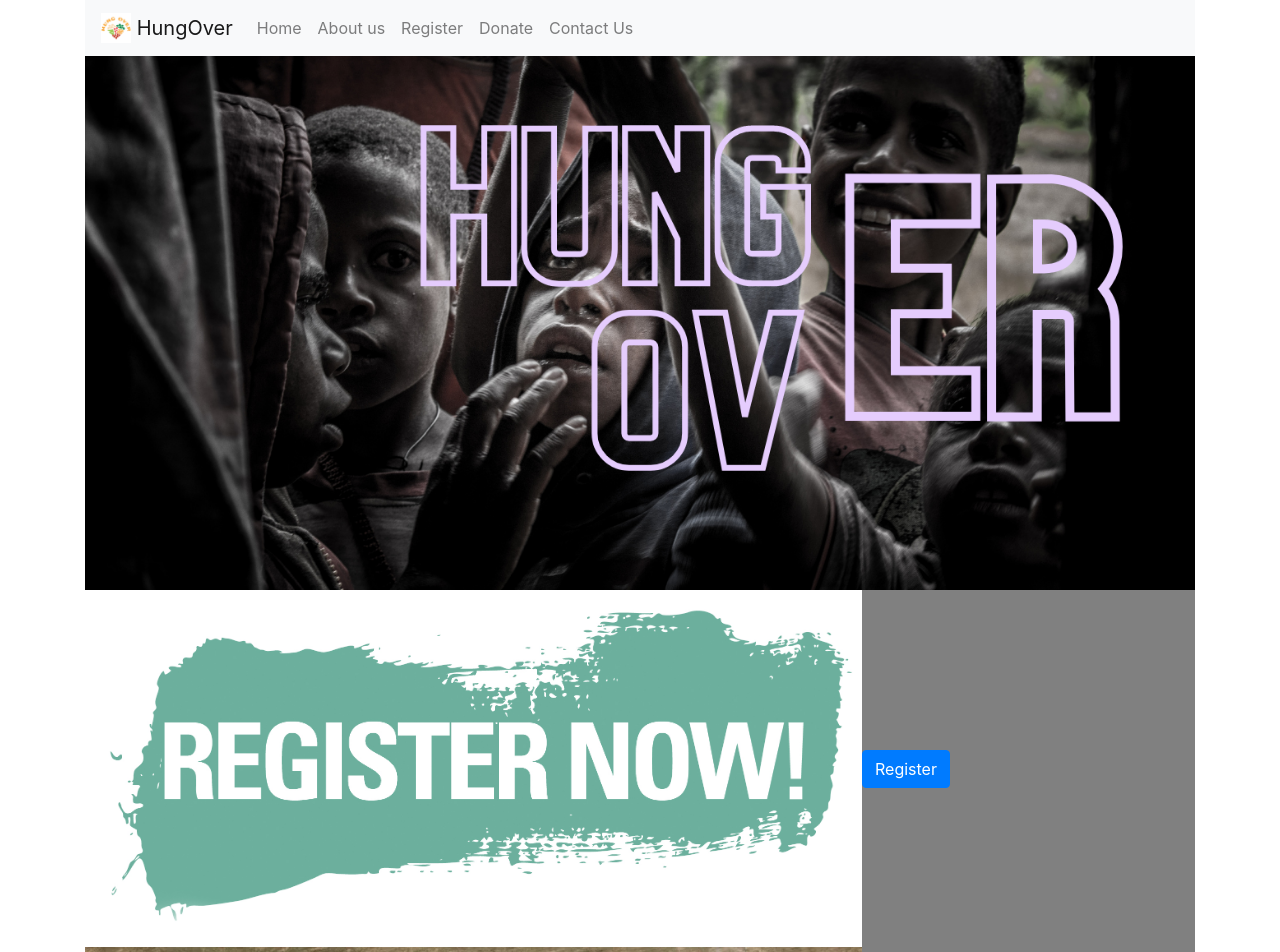
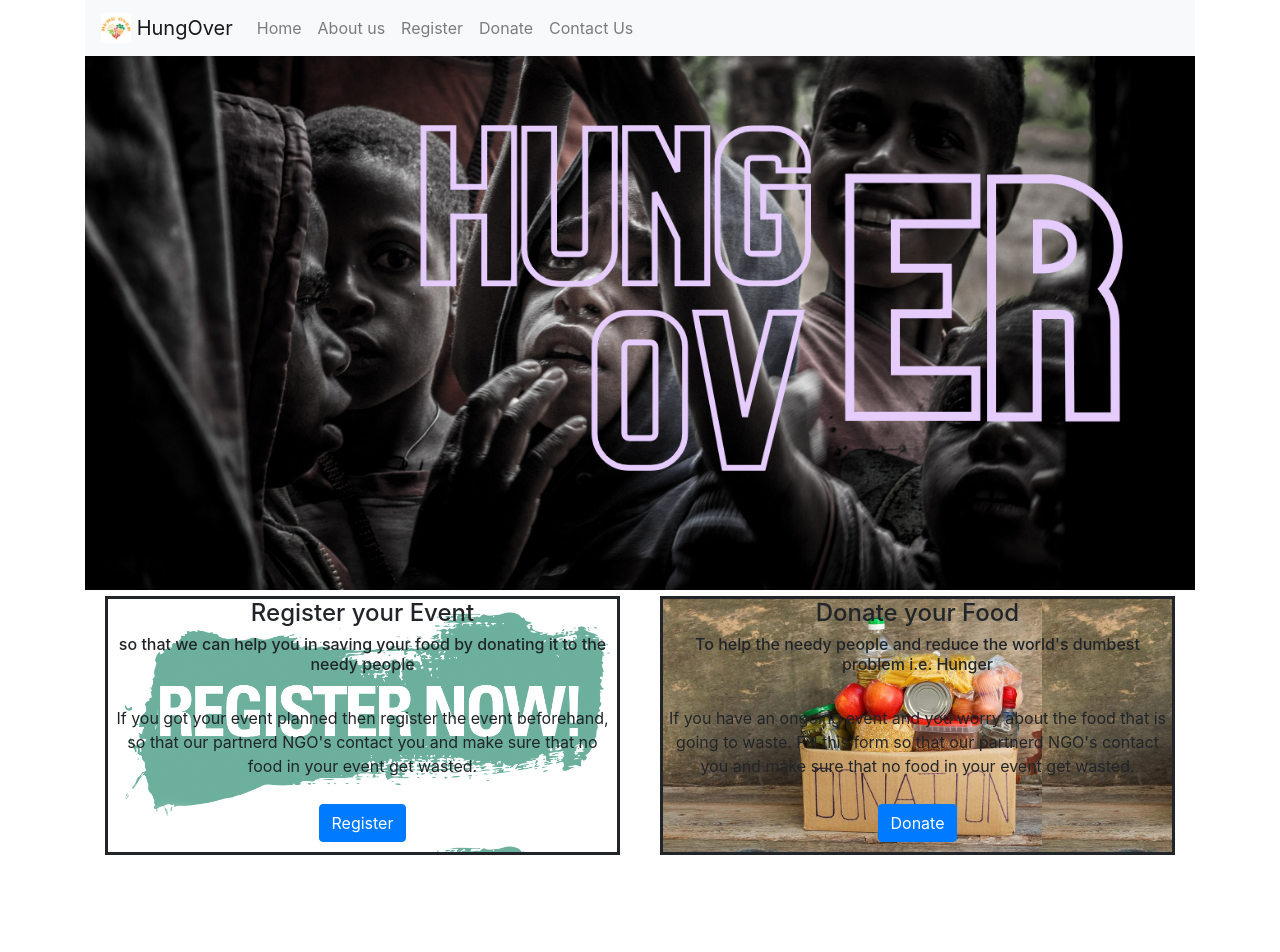
Before and after one commit to cosmo3769/HungOver, a React (Create React App) app in the folder app/: page / in a window 1280 px wide. Shown: the top 952 px of the page. After the commit the page ends 860 px from the top, so only its background shows below. Built offline with nearby package versions, Linux system fonts and the light colour scheme; no server answers.

Commit message:
modification in the register and donate section

```diff
--- a/app/src/components/DonationForm.js
+++ b/app/src/components/DonationForm.js
@@ -5,6 +5,9 @@ import Modal from 'react-bootstrap/Modal';
 import Button from 'react-bootstrap/Button';
 // import { Container, Col, Form, FormGroup, Label, Input, Button } from 'reactstrap';
 import Form from 'react-bootstrap/Form';
+import Row from 'react-bootstrap/Row';
+import Container from 'react-bootstrap/Container';
+import Col from 'react-bootstrap/Col';
 
 import Navbar from 'react-bootstrap/Navbar';
 import Nav from 'react-bootstrap/Nav';
@@ -112,7 +115,8 @@ export default function DonationForm() {
     }
 
     return (
-        <div className="main-container">
+        <>
+            {/* <div className="main-container"> */}
                 <Navbar bg="light" variant="light" expand="lg">
                     <Navbar.Brand href="#home">
                         <img
@@ -141,20 +145,36 @@ export default function DonationForm() {
                             alt="some poor childrens with company name"
                             width="100%"/>
                     </div>
+                <Container>
+                    <Row>
+                        <Col>
+                            <div className="register">
+                                <div className="register-instruction">
+                                    <h4 className="heading">Register your Event</h4>
+                                    <h6>so that we can help you in saving your food by donating it to the needy people</h6>
+                                    <br />
+                                    <p className="instructional-content"> If you got your event planned then register the event beforehand, so that our partnerd NGO's contact you and make sure that no food in your event get wasted.</p>
+                                </div>
+                                    {/* <img src={registerimg} width="70%" height="70%" position="relative" left="0px" alt="register"/> */}
+                                    <Button onClick={handleModalBeforeEvent}>Register</Button>{' '}
 
-            <div className="register">
-                <div className="register-img">
-                    <img src={registerimg} width="70%" height="70%" position="relative" left="0px" alt="register"/>
-                    <Button onClick={handleModalBeforeEvent}>Register</Button>{' '}
                             </div>
+                        </Col>
+                        <Col>
+                            <div className="donate">
+                                <div className="donate-instruction">
+                                   <h4 className="heading">Donate your Food</h4>
+                                   <h6>To help the needy people and reduce the world's dumbest problem i.e. Hunger</h6>
+                                   <br />
+                                   <p className="instructional-content"> If you have an ongoing event and you worry about the food that is going to waste. Fill this form so that our partnerd NGO's contact you and make sure that no food in your event get wasted.</p>
                                 </div>
+                                    {/* <img src={donateimg} width="70%" height="50%" position="relative" left="0px" alt="donate"/> */}
+                                    <Button onClick={handleModalAfterEvent}>Donate</Button>
 
-            <div className="donate">
-                <div className="donate-img">
-                    <img src={donateimg} width="70%" height="50%" position="relative" left="0px" alt="donate"/>
-                    <Button onClick={handleModalAfterEvent}>Donate</Button>
                             </div>
-            </div>
+                        </Col>
+                    </Row>
+                </Container>
 
                 <Modal show={show}>
 
@@ -268,7 +288,7 @@ export default function DonationForm() {
                 }
 
                 </Modal>
-        </div>
-
+            {/* </div> */}
+       </>
     )
 }
--- a/app/src/styles/donation-style.css
+++ b/app/src/styles/donation-style.css
@@ -1,16 +1,30 @@
-/* .main-container{
-    width:100%;
-    height:100%;
-    padding: 0% 0% 0% 0%;
-    margin: 0% 0% 0% 0%;
-} */
 
-.main-container {
-    background-color: grey;
-}
 
 /* Button {
     position: relative;
     left: 120px;
     bottom: 70px;
 } */
+.donate, .register{
+    text-align: center;
+    margin: 1%;
+    border-style: solid;
+}
+.register{
+    border-style: solid;
+    /* border-right: 1px; */
+}
+Button{
+ margin: 2%;
+}
+.donate{
+    background-image: url('../Images/food-donations.jpg');
+    background-size: contain;
+    /* filter: blur(8px); */
+}
+.register{
+    background-image: url('../Images/registernow.jpg');
+    background-size: contain;
+    /* filter: blur(8px); */
+
+}
```
Lines whose indentation alone changed are shown as unchanged.
